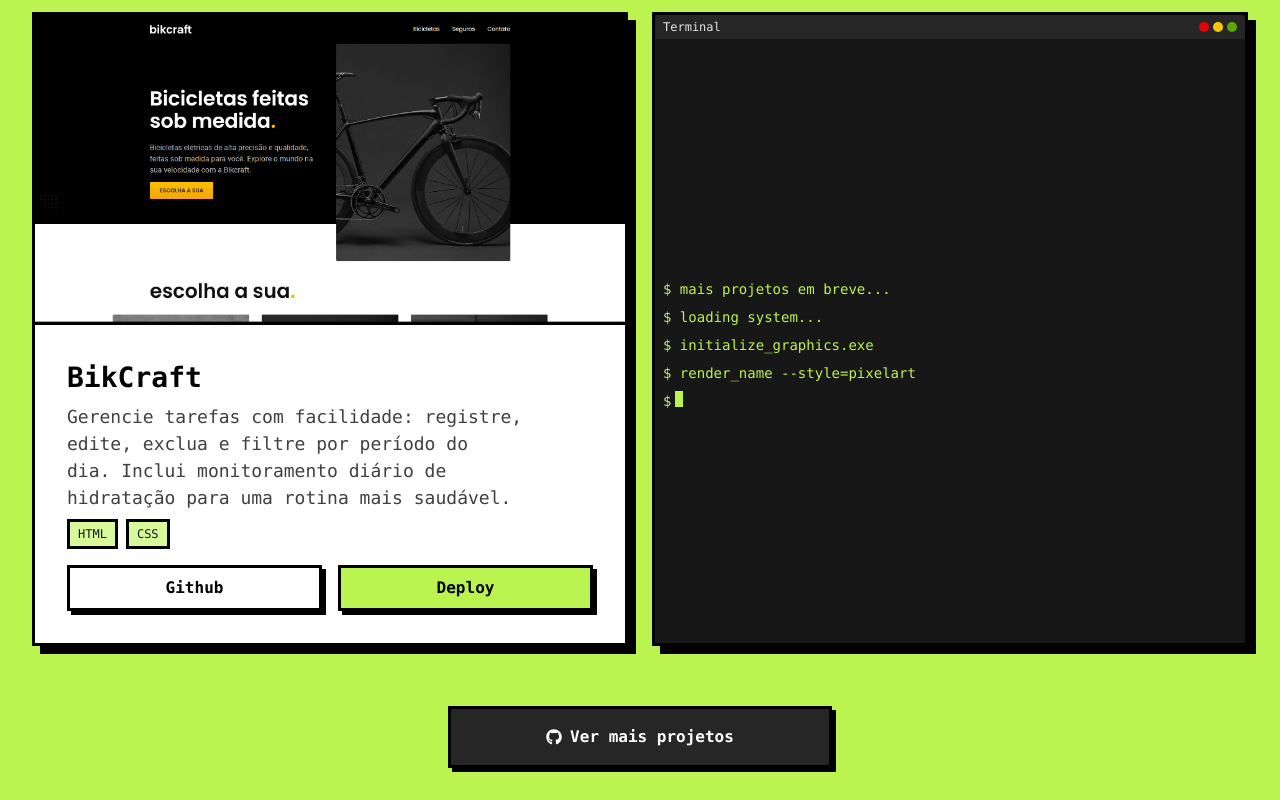
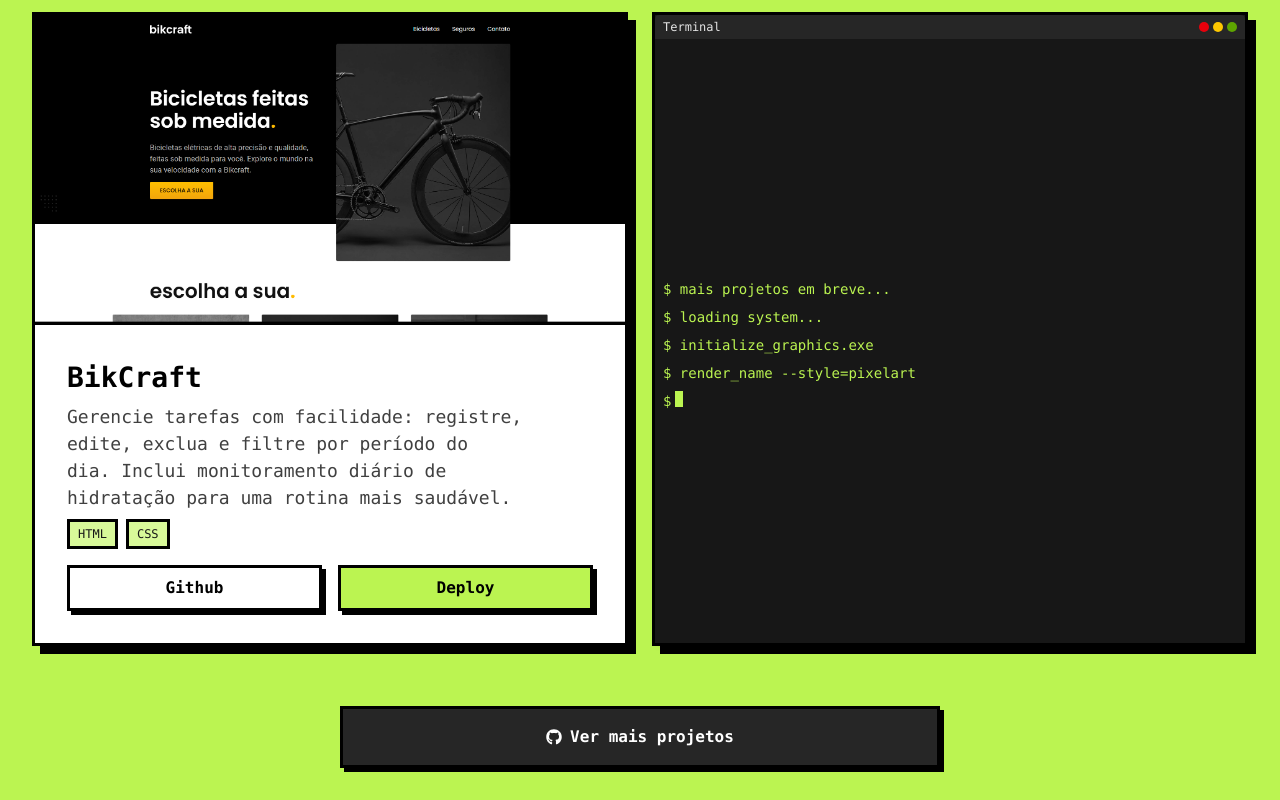
Before and after one commit to araujoerick/portfolio, a Next.js app: page /projetos in a window 1280 px wide. Shown: the part 2281-3081 px from the top of the page. Built offline with nearby package versions, Linux system fonts and the light colour scheme.

Commit message:
✨ feat: add SectionTitle component

```diff
--- /dev/null
+++ b/src/app/components/section-title.tsx
@@ -0,0 +1,11 @@
+import React from "react";
+
+const SectionTitle = ({ children }: { children: string }) => {
+  return (
+    <h1 className="text-[clamp(2.25rem,4vw,3rem)] font-semibold text-black uppercase">
+      {children}
+    </h1>
+  );
+};
+
+export default SectionTitle;
--- a/src/app/projetos/page.tsx
+++ b/src/app/projetos/page.tsx
@@ -1,14 +1,13 @@
 import Link from "next/link";
 import ProjectCards from "./components/project-cards";
 import { FaGithub } from "react-icons/fa6";
+import SectionTitle from "../components/section-title";
 
 const Projetos = () => {
   return (
     <section className="min-h-[calc(100vh-82px)] w-full bg-lime-300 p-8 select-none">
       <div className="container mx-auto flex flex-col items-center justify-center gap-5">
-        <h1 className="text-[clamp(2.25rem,4vw,3rem)] font-semibold text-black uppercase">
-          Projetos
-        </h1>
+        <SectionTitle>Projetos</SectionTitle>
 
         <ProjectCards />
 
@@ -16,8 +15,9 @@ const Projetos = () => {
           href="https://www.github.com/araujoerick"
           target="_blank"
           rel="noopener noreferrer"
+          className="btn-secondary mt-10 w-[min(100%,600px)] cursor-pointer bg-neutral-800 p-4 text-white"
         >
-          <button className="btn-secondary mt-10 flex w-[clamp(300px,30vw,500px)] cursor-pointer items-center justify-center gap-2 bg-neutral-800 p-4 text-white">
+          <button className="mx-auto flex items-center justify-center gap-2 text-white">
             <FaGithub />
             Ver mais projetos
           </button>
```
